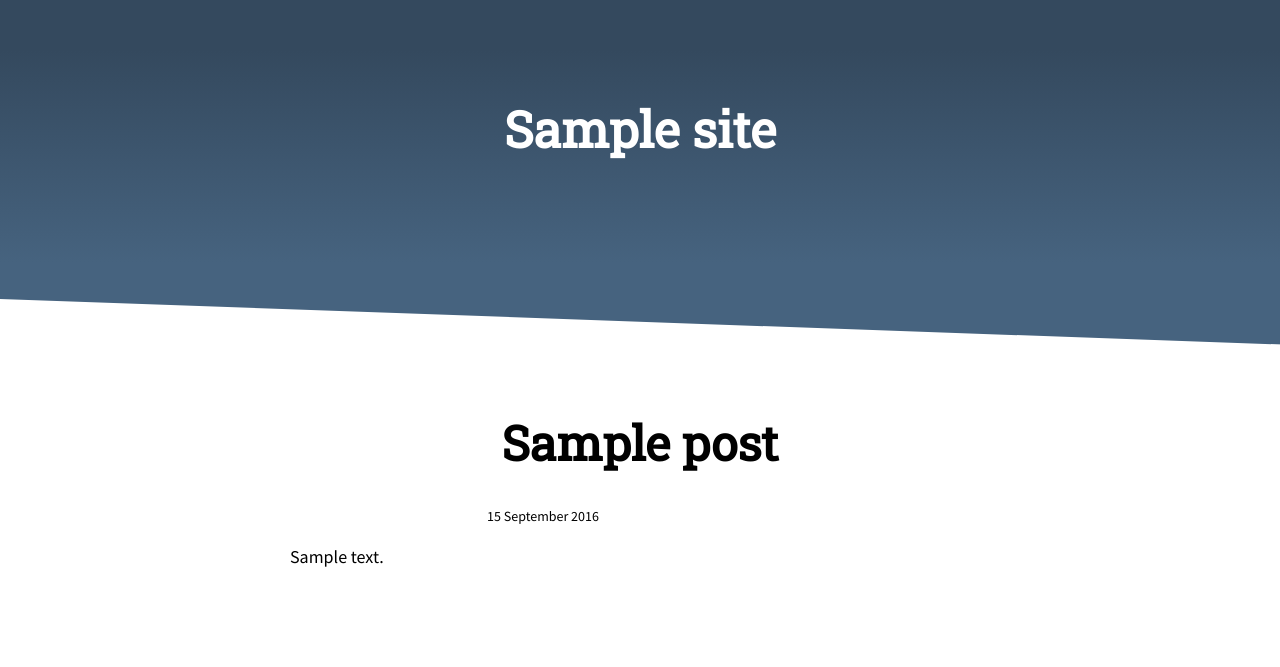
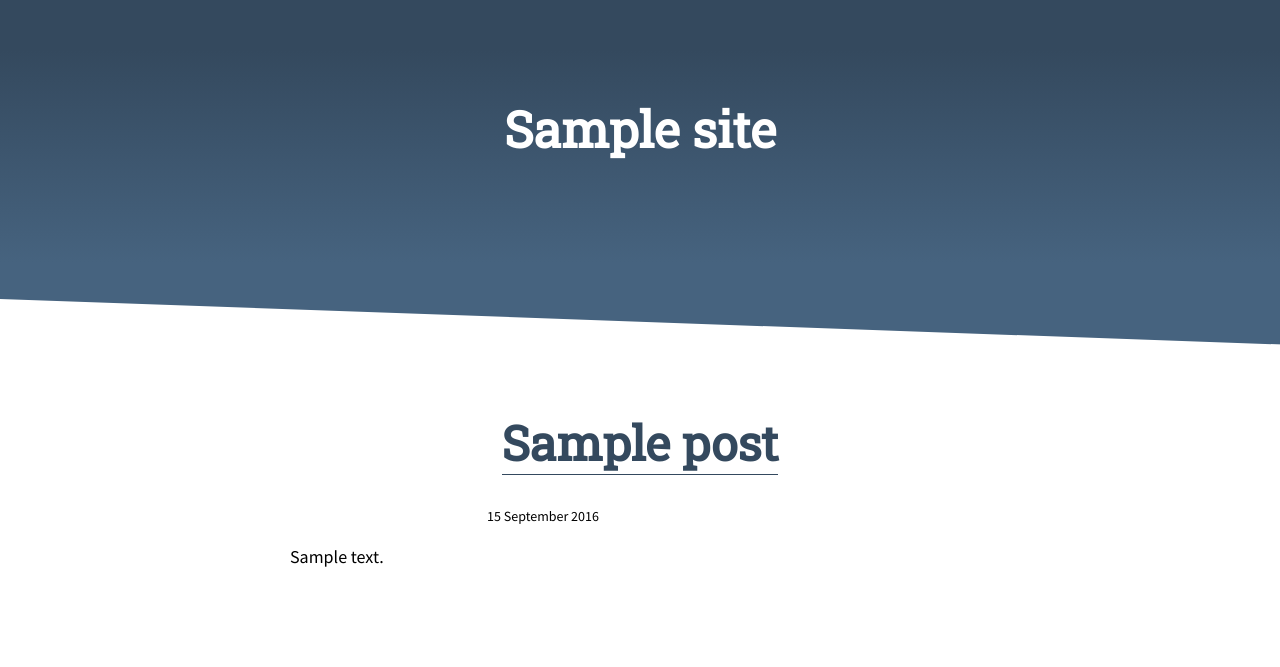
Before and after one commit to 3stacks/lukeboyle.com, a WordPress theme: template web/app/themes/lukeboyle/home.php in a window 1280 px wide; the page is wider, and only the part inside the window is pictured. Shown: the part 61-728 px from the top of that part. Run offline with PHP 8.4 and a stand-in for WordPress, Linux system fonts and the light colour scheme; the site name, menu and one post (Sample post) are stand-ins, and other content is empty; style sheets or scripts are compiled from the project's sources; some libraries are stand-ins or nearby versions.

Commit message:
chore: add a link to the blog post

```diff
--- a/web/app/themes/lukeboyle/home.php
+++ b/web/app/themes/lukeboyle/home.php
@@ -16,9 +16,11 @@
                 <?php while ( have_posts() ) : the_post(); ?>
                     <article class="blog-post">
                         <header>
-                            <h1 class="blog-post--title">
-                                <?php echo the_title(); ?>
-                            </h1>
+                            <h2 class="blog-post--title">
+                                <a href="<?php echo $post->guid ?>">
+                                    <?php echo the_title(); ?>
+                                </a>
+                            </h2>
                             <div class="blog-post--meta">
                                 <time datetime="<?php echo $post->post_date ?>">
                                     <?php echo date('d F Y', strtotime($post->post_date)); ?>
```
